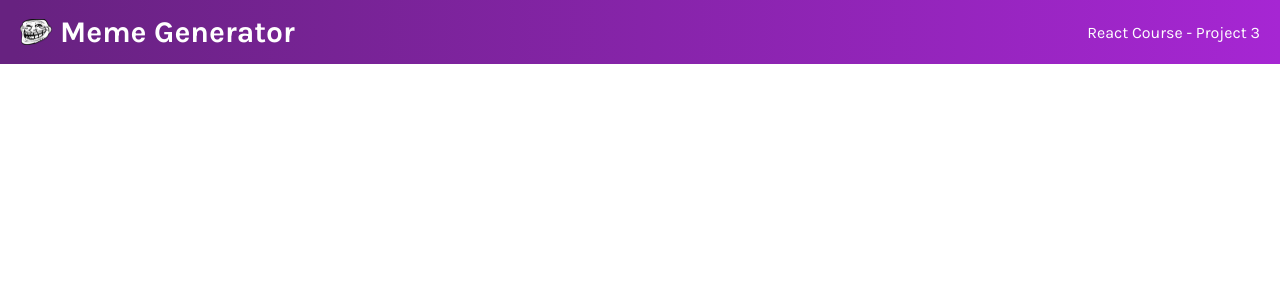
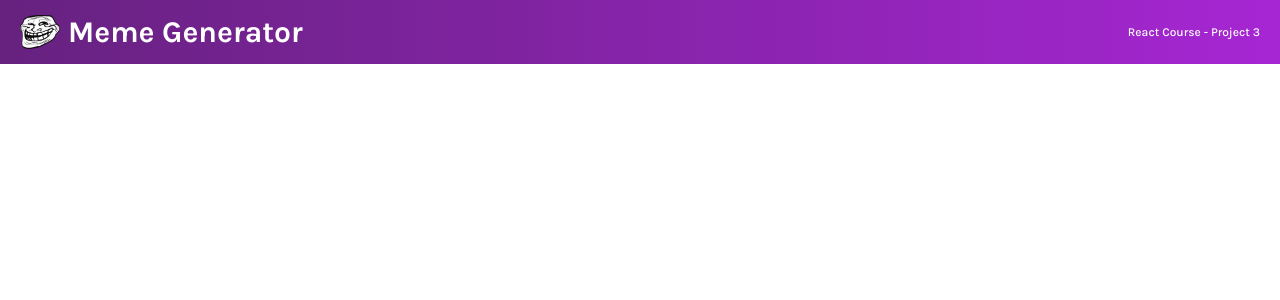
Before and after one commit to vishalicious213/meme-generator, a React (Vite) app: page / in a window 1280 px wide. Shown: the top 300 px of the page. Built offline with nearby package versions, Linux system fonts and the light colour scheme.

Commit message:
set Header element font sizes

```diff
--- a/components/Header.jsx
+++ b/components/Header.jsx
@@ -5,7 +5,7 @@ export default function Header() {
                 <img src="./troll-face.png" alt="troll face" />
                 <h2>Meme Generator</h2>
             </div>
-            <div>React Course - Project 3</div>
+            <div className="header-subheading">React Course - Project 3</div>
         </header>
     )
 }
--- a/index.css
+++ b/index.css
@@ -27,6 +27,11 @@ header {
 }
 
 .header-logo img {
-    width: 2rem;
+    width: 2.5rem;
     margin-right: .5rem;
 }
+
+.header-subheading {
+    font-size: .75rem;
+    font-weight: 500;
+}
```
